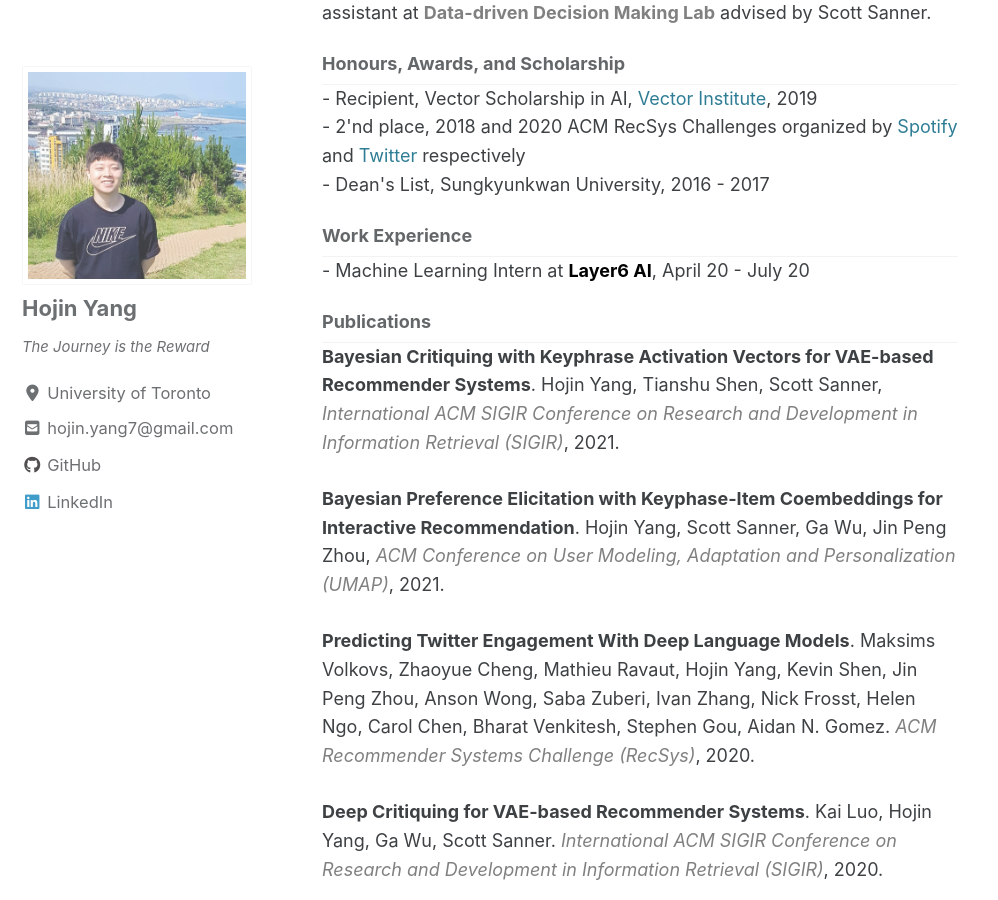
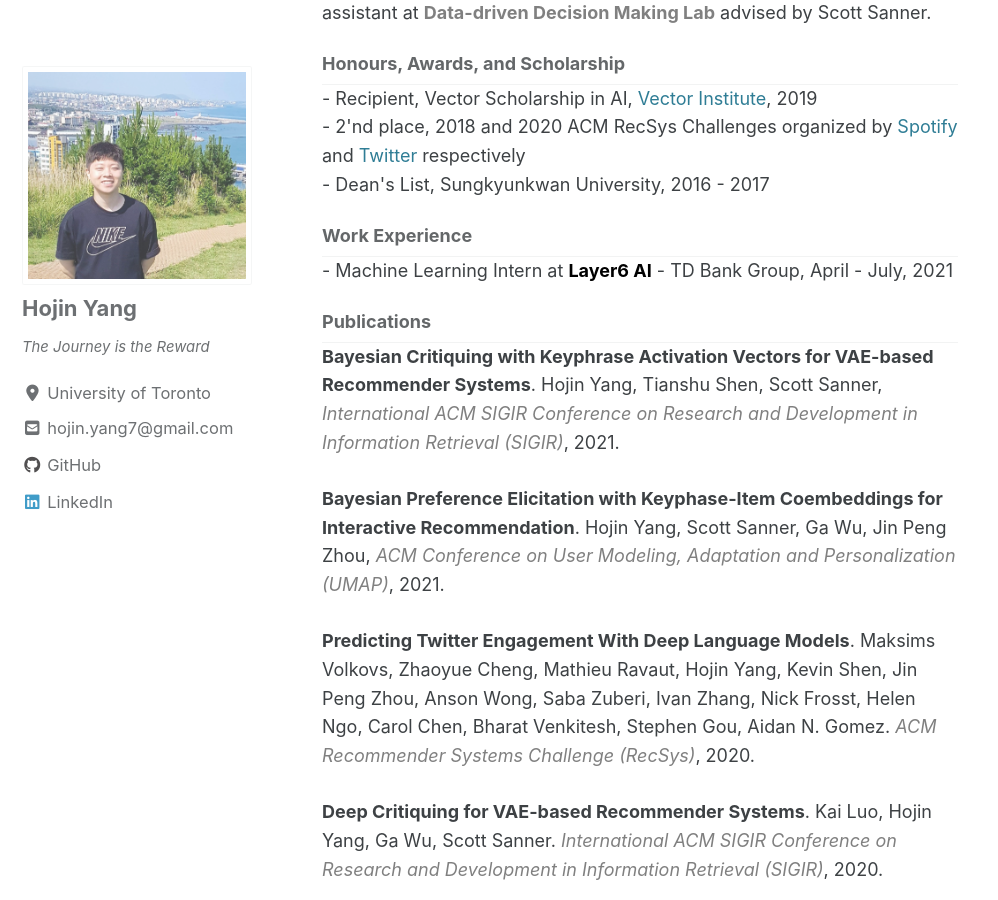
Before and after one commit to hojinYang/hojinYang.github.io, a Jekyll site: the page built from index.html, in a window 1280 px wide and 900 px high, scrolled down 358 px. Shown: the whole window, without its empty margins (0-998 px from the left). Built offline with Jekyll 4.4.1, drawn with Linux system fonts in a browser that asks for light colours; cached includes are drawn as plain includes; nearby versions of some CDN libraries; the list of posts is cut into pages by our own code.

Commit message:
Update home.html

```diff
--- a/_layouts/home.html
+++ b/_layouts/home.html
@@ -17,7 +17,7 @@
 - Dean's List, Sungkyunkwan University, 2016 - 2017</br>
 <h3 class="archive__subtitle"> Work Experience </h3>
 
-- Machine Learning Intern at <a href="https://layer6.ai/"><font color="black"><b>Layer6 AI</b></font></a>, April 20 - July 20</li>
+- Machine Learning Intern at <a href="https://layer6.ai/"><font color="black"><b>Layer6 AI</b></font></a> - TD Bank Group, April - July, 2021</li>
 
 <h3 class="archive__subtitle"> Publications </h3>
 
```
